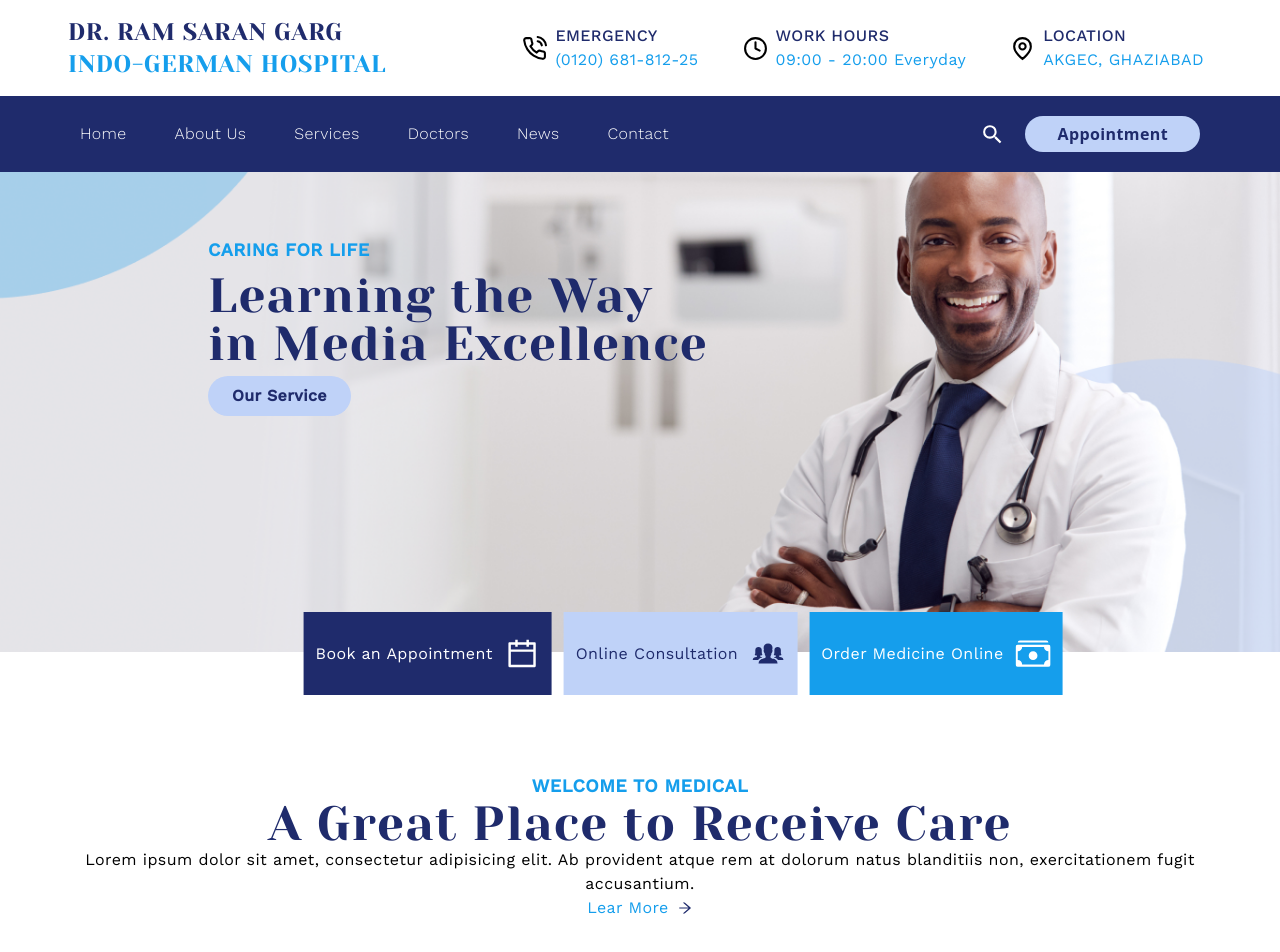
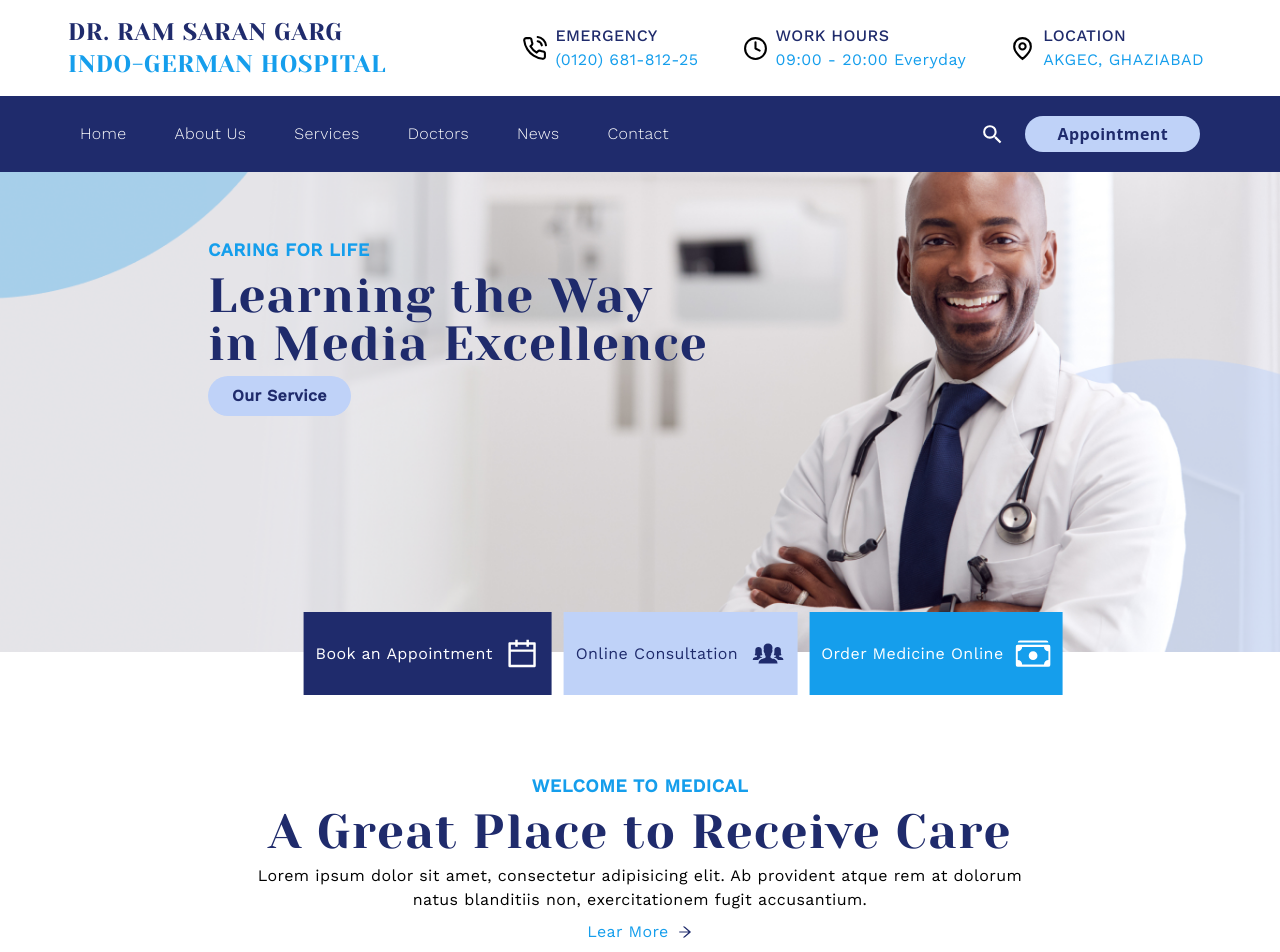
Before and after one commit to hospital-website/hospital-website, a React (Create React App) app: page / in a window 1280 px wide. Shown: the top 952 px of the page. Built offline with nearby package versions, Linux system fonts and the light colour scheme.

Commit message:
home-fixes-1

```diff
--- a/src/Pages/Home/Home.js
+++ b/src/Pages/Home/Home.js
@@ -50,7 +50,7 @@ const Home = () => {
     {/* WELCOME TO MEDICAL SECTION  */}
 
     <section id="welcome" className='gird place-items-center w-full py-10'>
-      <article id="hero-text" className='text-center mx-auto w-[90%] md:py-20'>
+      <article id="hero-text" className='grid gap-2 text-center mx-auto w-[90%] max-w-3xl md:py-20'>
         <p id="pre-text" className='font-work uppercase text-secondary font-semibold text-sm md:text-lg'>welcome to medical</p>
         <h2 id="hero-text" className='font-yeseva text-2xl md:text-5xl text-primary'>A Great Place to Receive Care</h2>
         <p className='text-base text-center font-work'>
```
